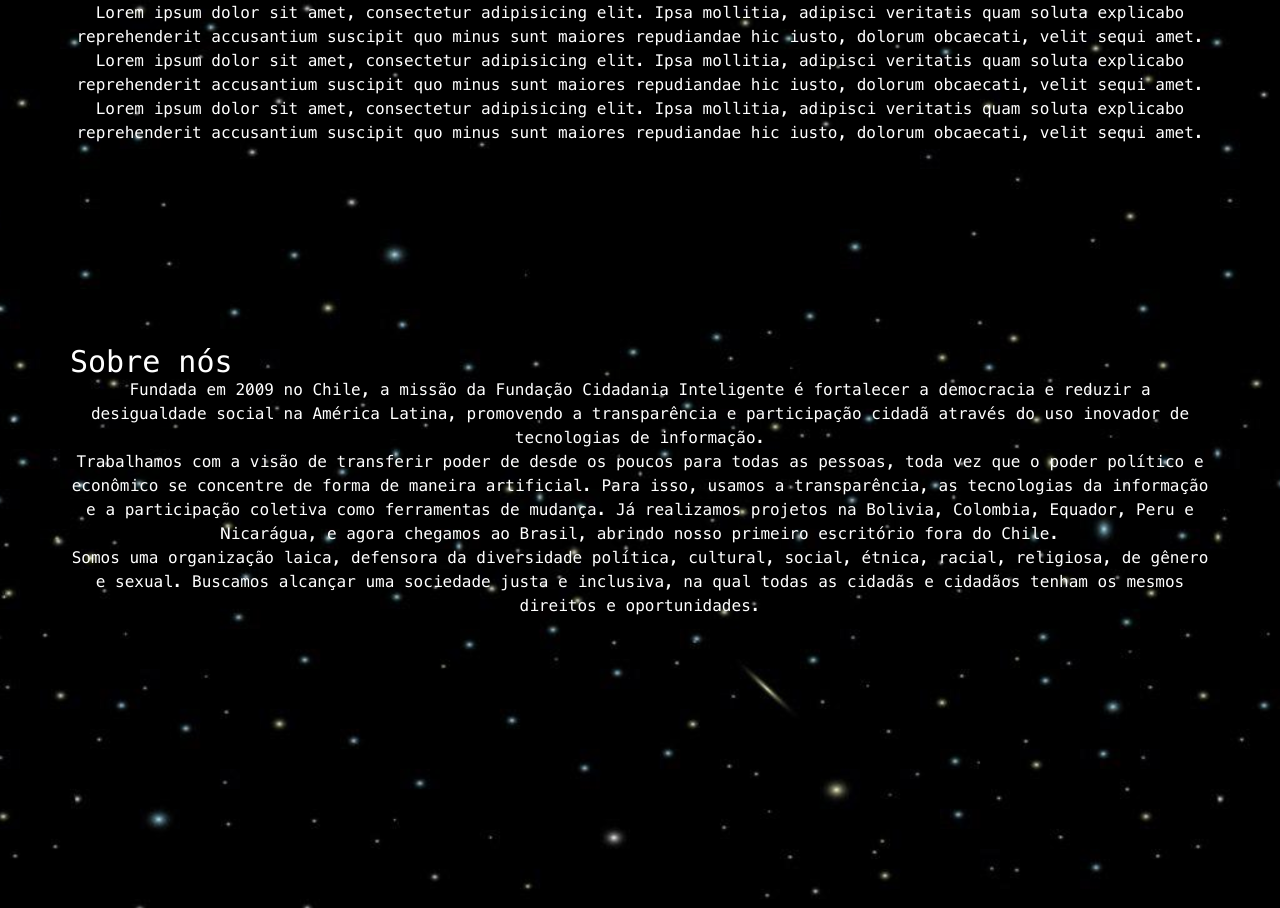
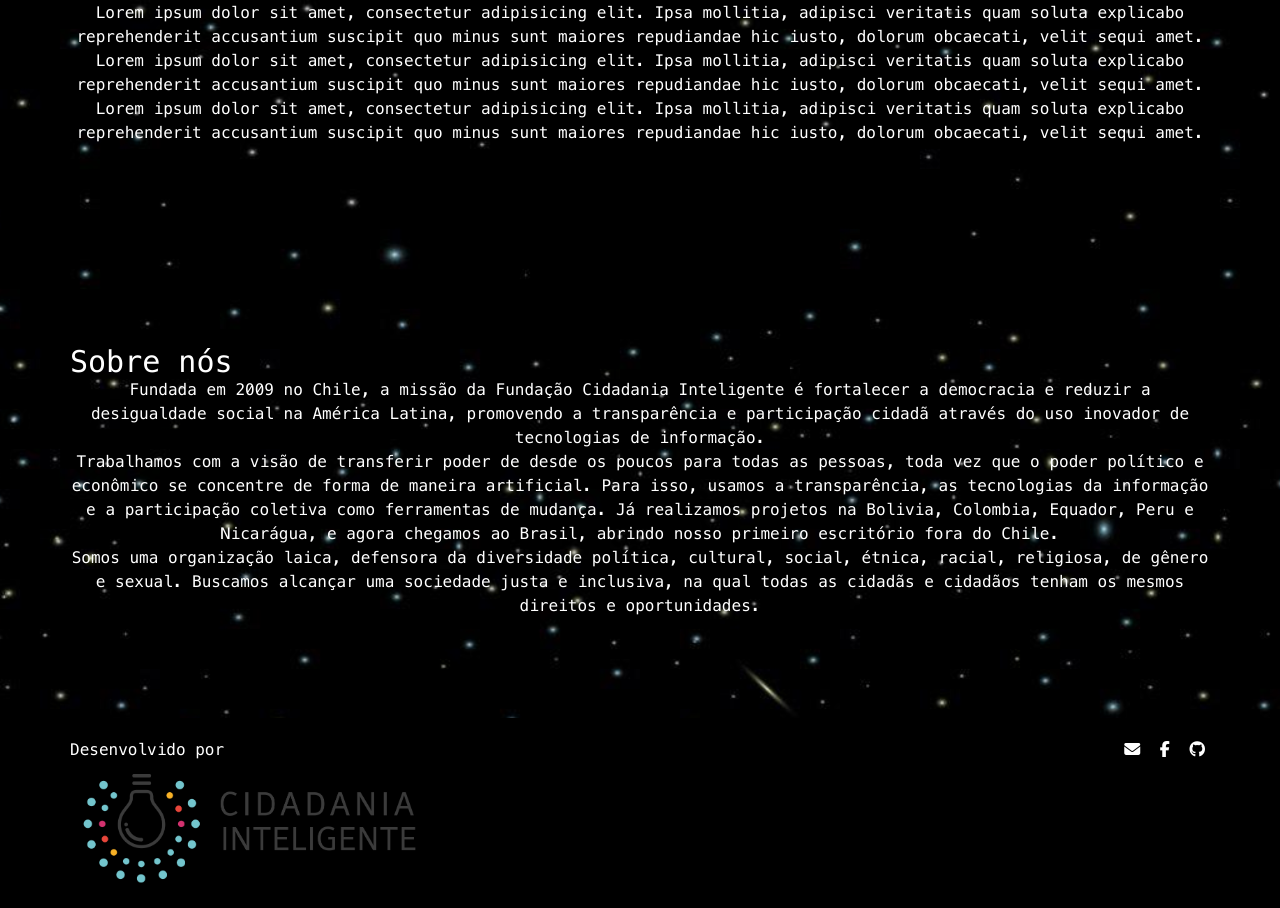
Before and after one commit to ciudadanointeligente/br.transparencialegislativa.org, a Jekyll site: the page built from about.md, in a window 1280 px wide and 1400 px high, scrolled down 1639 px. Shown: the part 492-1400 px from the top of the window. Built offline with Jekyll 4.4.1, drawn with Linux system fonts in a browser that asks for light colours; nearby versions of some CDN libraries.

Commit message:
info footer

```diff
--- a/_includes/footer.html
+++ b/_includes/footer.html
@@ -1,3 +1,17 @@
 <footer>
-
+  <div class="container">
+    <div class="row">
+      <div class="col-xs-12 col-md-4">
+        <p>Desenvolvido por</p>
+        <a href="https://cidadaniainteligente.org" target="_blank"><img src="/images/fci-br.png" alt="Fundación Cidadania Inteligente" class="img-responsive"></a>
+      </div>
+      <div class="col-xs-12 col-md-8">
+        <ul class="list-inline text-right">
+          <li><a href="mailto:contacto@cidadaniainteligente.org?subject=Hola"><i class="fa fa-envelope"></i></a></li>
+          <li><a href="https://www.facebook.com/cidadaniainteligente/" target="_blank"><i class="fa fa-facebook"></i></a></li>
+          <li><a href="https://www.github.com/ciudadanointeligente/" target="_blank"><i class="fa fa-github"></i></a></li>
+        </ul>
+      </div>
+    </div>
+  </div>
 </footer>
--- a/_includes/head.html
+++ b/_includes/head.html
@@ -36,4 +36,8 @@
   <link rel="stylesheet" href="{{ "/css/main.css" | prepend: site.baseurl }}">
   <link rel="canonical" href="{{ page.url | replace:'index.html','' | prepend: site.baseurl | prepend: site.url }}">
   <link rel="alternate" type="application/rss+xml" title="{{ site.title }}" href="{{ "/feed.xml" | prepend: site.baseurl | prepend: site.url }}">
+
+
+  <script src="//use.fontawesome.com/fff7499d34.js"></script>
+
 </head>
--- a/_sass/_base.scss
+++ b/_sass/_base.scss
@@ -66,3 +66,11 @@ body {
   content: " ";
   background-color: green;
 }
+
+footer {
+  background-color: #000;
+  padding: 20px 0;
+  a {
+    color: #FFF;
+  }
+}
```
Also changed, not shown: images/fci-br.png (added).
